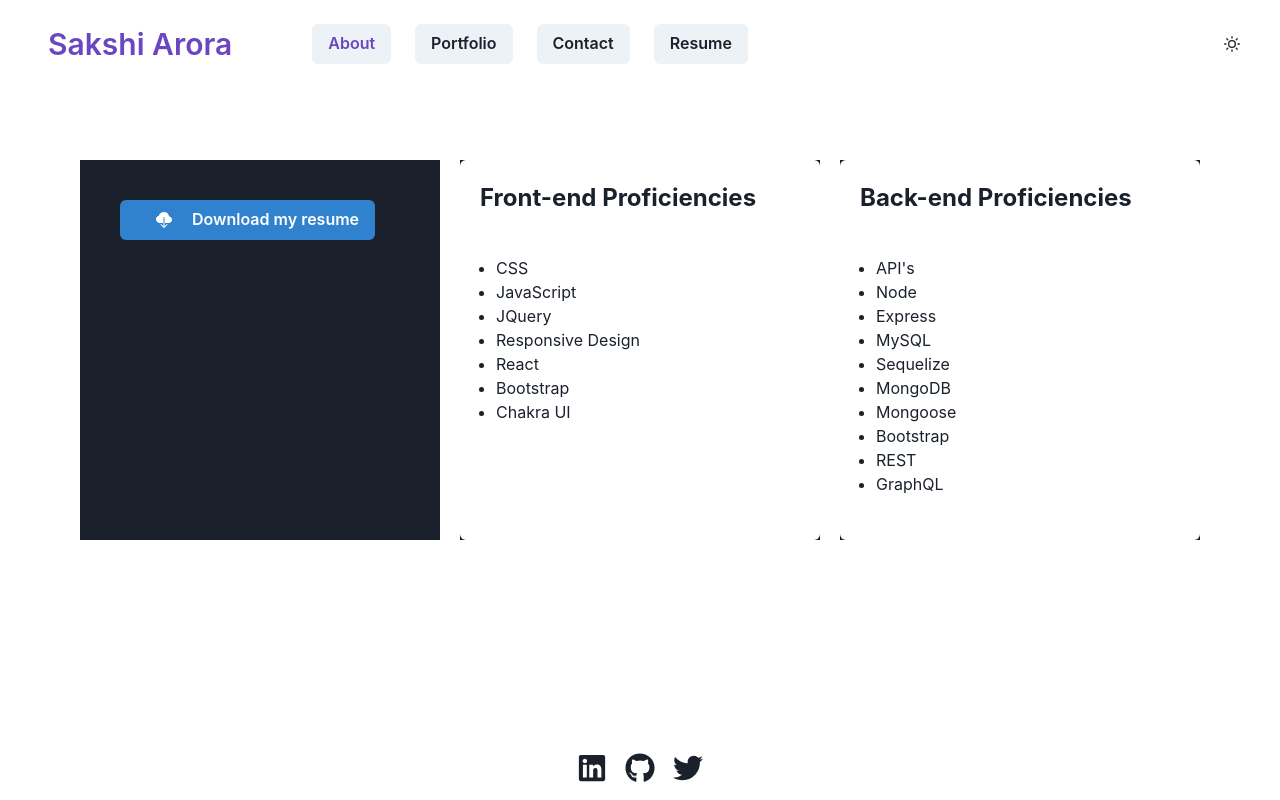
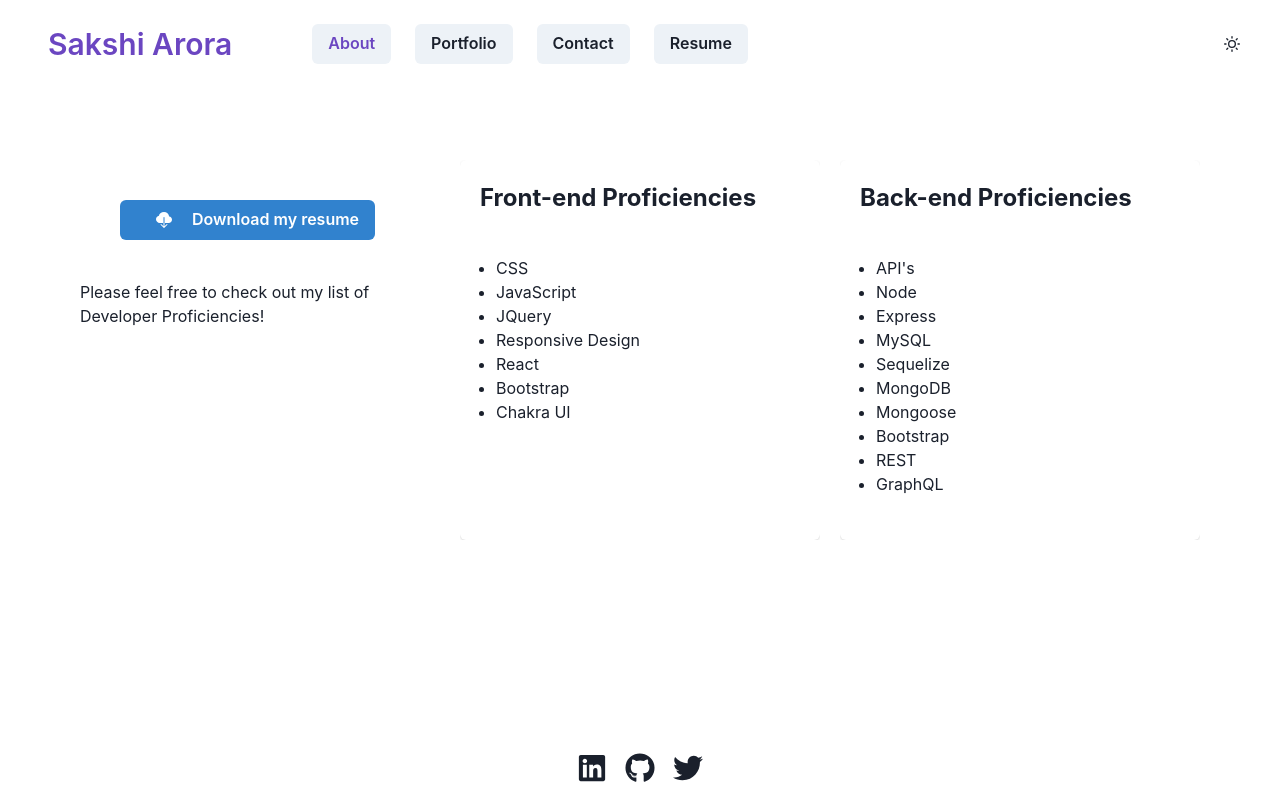
Before and after one commit to sakshiarora04/sakshi-arora-portfolio, a React (Vite) app: page /resume in a window 1280 px wide. Built offline with nearby package versions, Linux system fonts and the light colour scheme.

Commit message:
fix toggle on all pages

```diff
--- a/src/components/UI/ProjectDetails/ProjectDisplay.jsx
+++ b/src/components/UI/ProjectDetails/ProjectDisplay.jsx
@@ -18,7 +18,7 @@ export default function ProjectDisplay({
   project: { title, image, description, deploy, github },
 }) {
   return (
-    <GridItem bg="back.800" mb={10} overflowY="auto">
+    <GridItem mb={10} overflowY="auto">
       <Card maxW="sm" w="500">
         <CardBody>
           <Image
--- a/src/pages/ResumePage.jsx
+++ b/src/pages/ResumePage.jsx
@@ -48,7 +48,7 @@ export default function ResumePage() {
       mx={20}
     >
       {/* download resume button */}
-      <GridItem bg="back.800" mb={10} overflowY="auto">
+      <GridItem mb={10} overflowY="auto">
         <a href={resume} download="sakshi_arora.pdf">
         <Button variant="solid" colorScheme="blue" m={10}>
 
@@ -63,7 +63,7 @@ export default function ResumePage() {
         <p>Please feel free to check out my list of Developer Proficiencies!</p>
       </GridItem>
       {/* list frontend and backend Proficiencies */}
-      <GridItem bg="back.800" mb={10} overflowY="auto">
+      <GridItem mb={10} overflowY="auto">
         <Card maxW="sm" w="500" h="380">
           <CardHeader fontWeight="bold" fontSize="1.5rem">Front-end Proficiencies</CardHeader>
           <CardBody>
@@ -75,7 +75,7 @@ export default function ResumePage() {
           </CardBody>
         </Card>
       </GridItem>
-      <GridItem bg="back.800" mb={10} overflowY="auto">
+      <GridItem mb={10} overflowY="auto">
         <Card maxW="sm" w="500" h="380">
           <CardHeader fontWeight="bold" fontSize="1.5rem">Back-end Proficiencies</CardHeader>
           <CardBody><UnorderedList>
```
